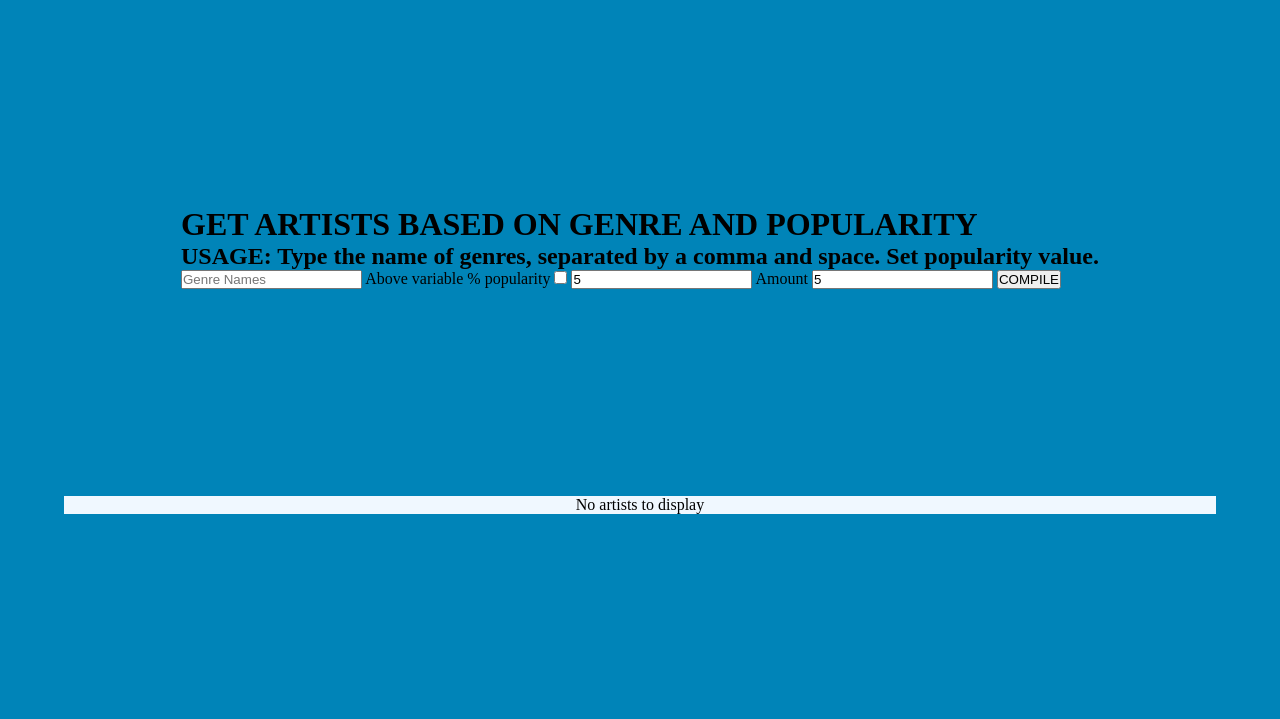
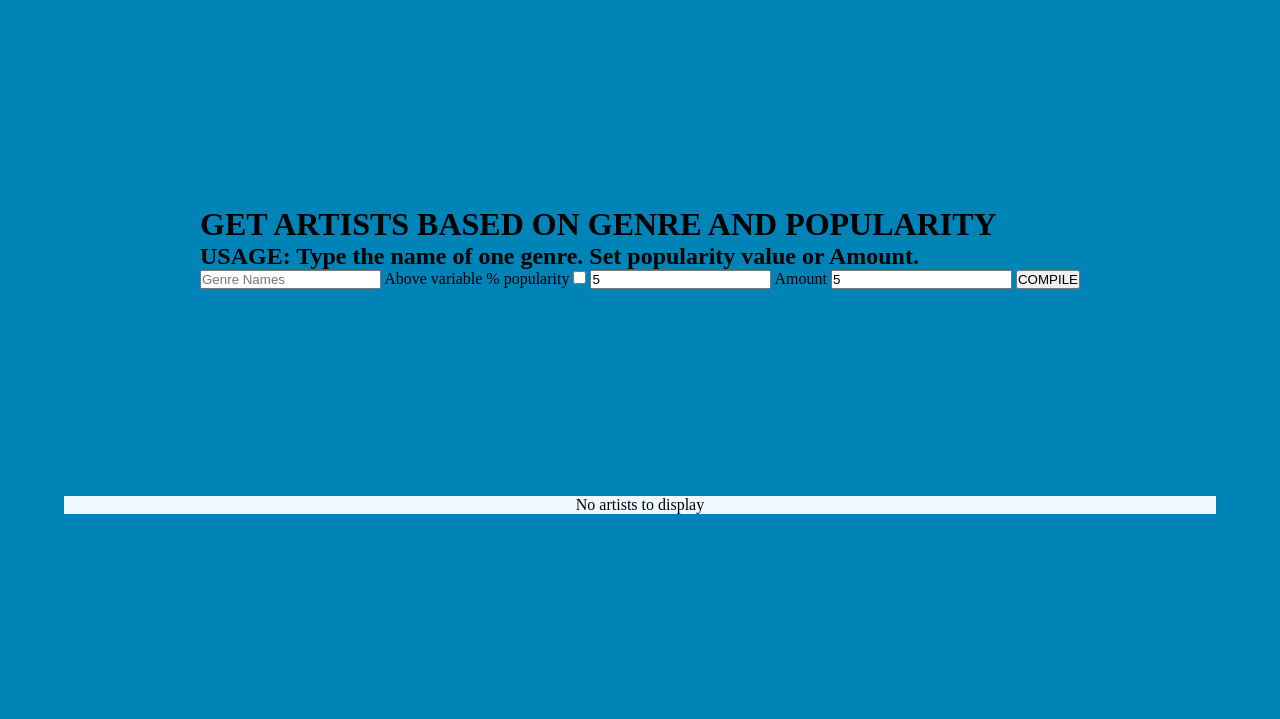
Before and after one commit to LouisPino/corpus-generator, a Flask app: page /get-artists in a window 1280 px wide. Shown: the part 18-737 px from the top of the page. Run offline with Flask 3, Linux system fonts and the light colour scheme.

Commit message:
support multi word genres

```diff
--- a/spotify.py
+++ b/spotify.py
@@ -120,7 +120,8 @@ def get_artists(genre, popularity, popularity_val, limit):
     offset = 0
     hit_pop_val = False
     def request_artists():
-        search_url = f'https://api.spotify.com/v1/search?q=genre%3A{genre}&type=artist&limit=10&offset={offset}'
+        search_url = f'https://api.spotify.com/v1/search?q=genre%3A%22{genre}%22&type=artist&limit=10&offset={offset}'
+        print(search_url)
         search_response = requests.get(search_url, headers=headers)
         print(search_response)
         for item in search_response.json()['artists']['items']:
--- a/templates/get-artists.html
+++ b/templates/get-artists.html
@@ -3,10 +3,10 @@
 {% block main %}
 <div class="form-div">
     <h1>GET ARTISTS BASED ON GENRE AND POPULARITY</h1>
-    <h2>USAGE: Type the name of genres, separated by a comma and space. Set popularity value.
+    <h2>USAGE: Type the name of one genre. Set popularity value or Amount.
     </h2>
     <form method="post" action="/get-artists">
-        <input type="text" name="genre" placeholder="Genre Names" required>
+        <input type="text" name="genre" placeholder="Genre Names">
         <label> Above variable % popularity
             <input type="checkbox" name="popularity">
             <input type="number" name="popularity-val" value="5">
```
